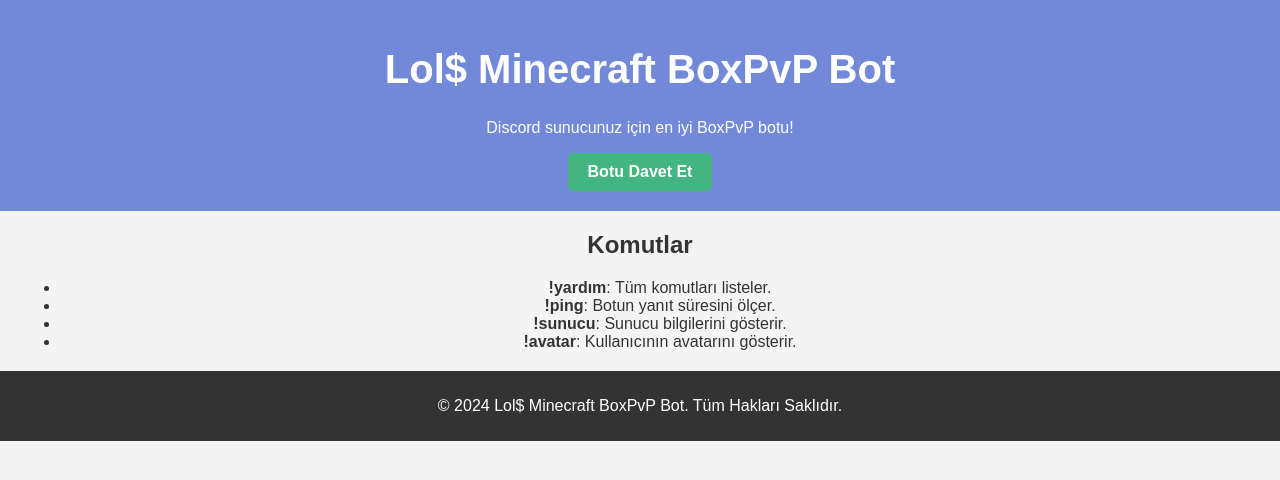
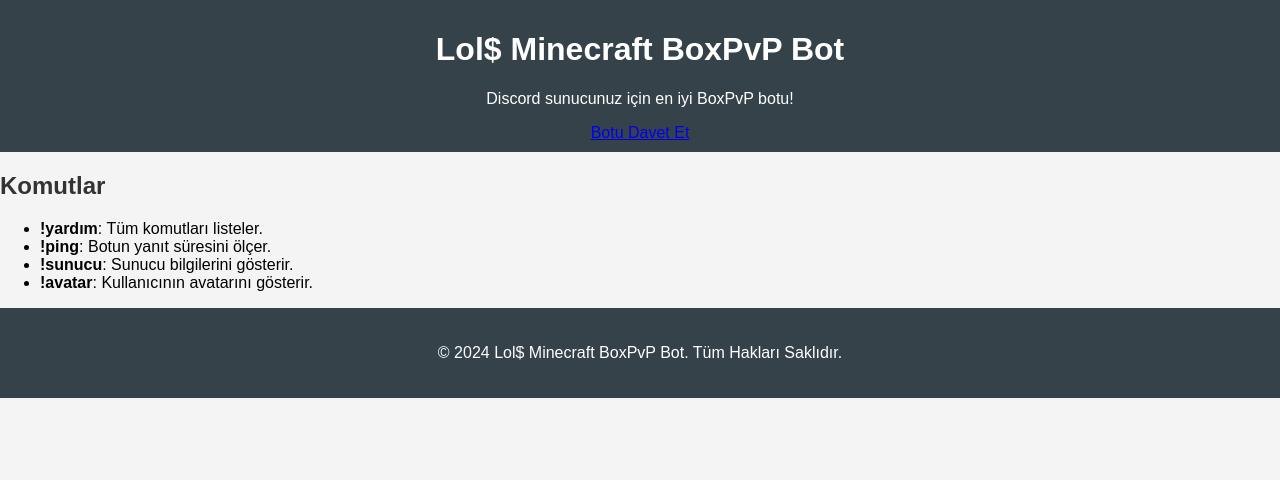
Before and after one commit to hexpectionn/discord-bot-website, a plain HTML site: page index.html in a window 1280 px wide. Drawn offline with Linux system fonts and the light colour scheme.

Commit message:
styles.css

```diff
--- a/styles.css
+++ b/styles.css
@@ -1,66 +1,39 @@
 body {
     font-family: Arial, sans-serif;
+    margin: 0;
+    padding: 0;
+    background-color: #f4f4f4;
+}
+
+header {
+    background: #35424a;
+    color: #ffffff;
+    padding: 10px 0;
     text-align: center;
-    background-color: #f4f4f4;
-    color: #333;
-    margin: 0;
+}
+
+nav ul {
+    list-style: none;
     padding: 0;
 }
 
-.header {
-    padding: 20px;
-    background-color: #7289da;
-    color: #fff;
-    position: relative;
-    overflow: hidden;
+nav ul li {
+    display: inline;
+    margin: 0 15px;
 }
 
-h1 {
-    font-size: 2.5em;
-    opacity: 0;
-    transform: translateY(-50px);
-    animation: fadeInUp 1s forwards 0.5s;
+nav ul li a {
+    color: #ffffff;
+    text-decoration: none;
 }
 
-.invite-btn {
-    display: inline-block;
-    padding: 10px 20px;
-    background-color: #43b581;
-    color: white;
-    text-decoration: none;
-    border-radius: 5px;
-    font-weight: bold;
-    transition: background-color 0.3s;
-}
-
-.invite-btn:hover {
-    background-color: #3aa45a;
-}
-
-.commands {
-    margin: 20px;
-}
-
-.fade-in {
-    opacity: 0;
-    animation: fadeIn 1s forwards 1s;
-}
-
-@keyframes fadeIn {
-    to {
-        opacity: 1;
-    }
-}
-
-@keyframes fadeInUp {
-    to {
-        opacity: 1;
-        transform: translateY(0);
-    }
+h2 {
+    color: #333;
 }
 
 footer {
-    padding: 10px;
-    background-color: #333;
-    color: #fff;
+    text-align: center;
+    padding: 20px 0;
+    background: #35424a;
+    color: #ffffff;
 }
```
